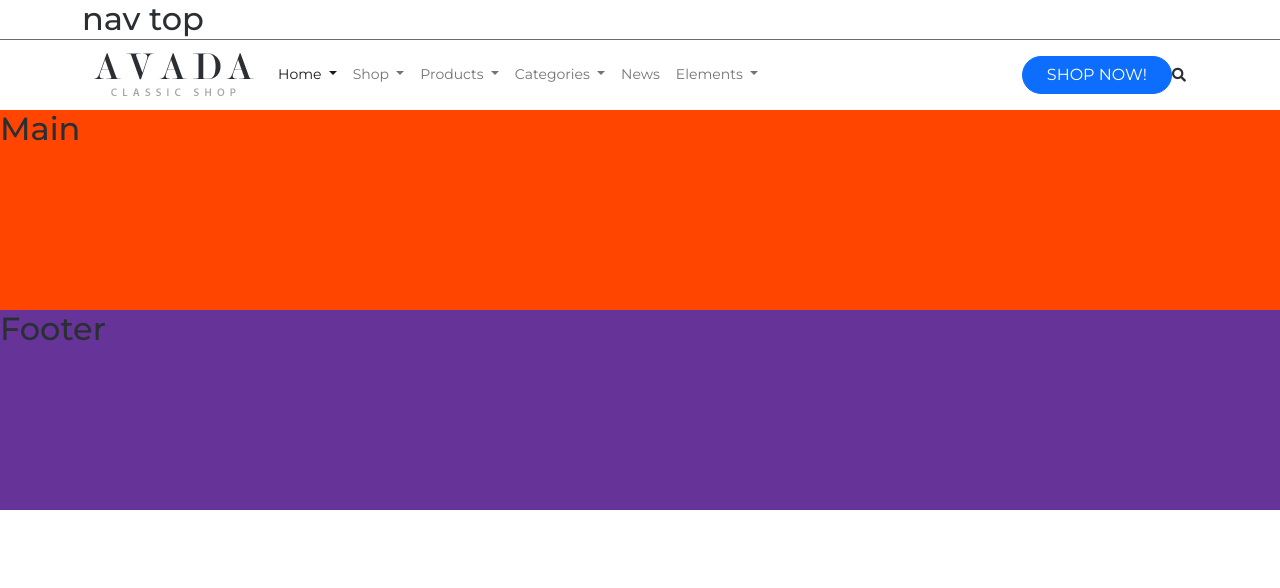
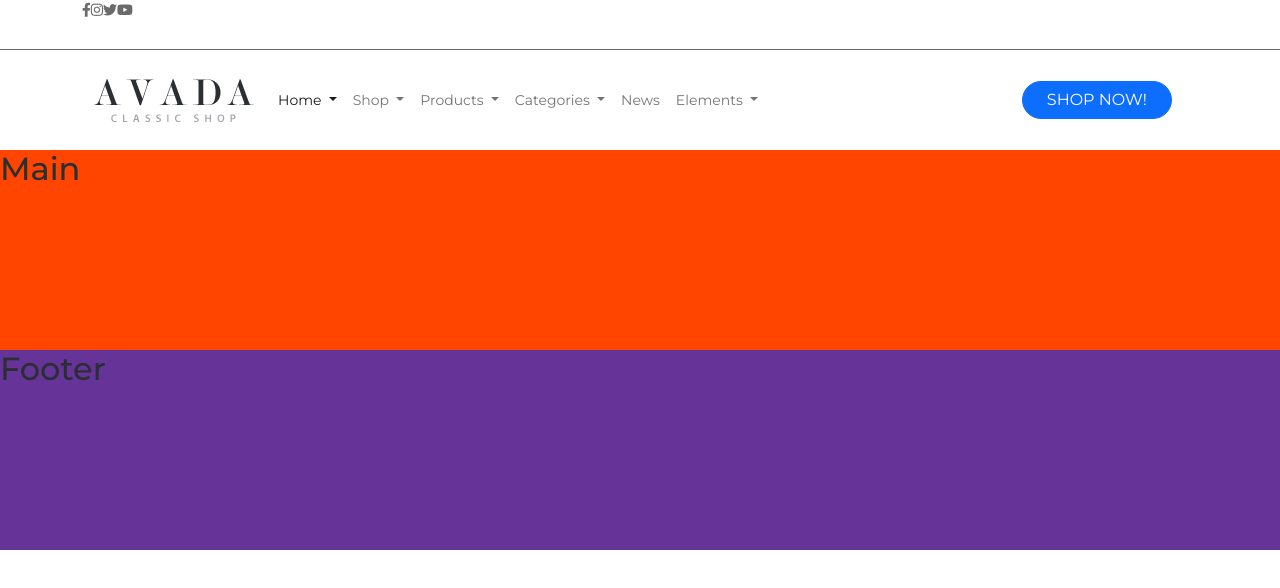
Before and after one commit to gzocchi/proj-html-vuejs, a Vue app: page / in a window 1280 px wide. Shown: the top 588 px of the page. Built offline with nearby package versions, Linux system fonts and the light colour scheme.

Commit message:
modificato header - aggiunti social

```diff
--- a/src/App.vue
+++ b/src/App.vue
@@ -32,18 +32,22 @@ export default {
         facebook: {
           name: "Facebook",
           link: "#facebook_link",
+          icon: "fab fa-facebook-f"
         },
         instagram: {
           name: "Instagram",
           link: "#instagram_link",
+          icon: "fab fa-instagram"
         },
         twitter: {
           name: "Twitter",
           link: "#twitter_link",
+          icon: "fab fa-twitter"
         },
         youtube: {
           name: "YouTube",
           link: "#youtube_link",
+          icon: "fab fa-youtube"
         },
       },
       headerLink: {
@@ -123,7 +127,6 @@ export default {
             },
           },
         },
-
         news: {
           name: "News",
           link: "#",
--- a/src/assets/style/variables.scss
+++ b/src/assets/style/variables.scss
@@ -11,3 +11,8 @@ $shocking: #e280b1;
 
 // img
 $image_path: "/src/assets/img/";
+
+// header
+$header_h: 150px;
+$nav-top_h: 50px;
+$nav-bottom_h: $header_h - $nav-top_h
--- a/src/components/Header.vue
+++ b/src/components/Header.vue
@@ -2,12 +2,15 @@
   <header>
     <section class="nav_top container-fluid">
       <div class="container">
-        <h2>nav top</h2>
+        <div class="social">
+          <i v-for="item in social" :key="item" :class="[item.icon]"></i>
+        </div>
+        <div class="user_section"></div>
       </div>
     </section>
     <section class="nav_bottom container-fluid">
       <div class="container">
-        <nav class="my_nav navbar navbar-expand-lg navbar-light ">
+        <nav class="my_nav navbar navbar-expand-lg navbar-light p-0">
           <div class="container-fluid">
             <a class="navbar-brand" href="#">
               <img
@@ -94,16 +97,34 @@ export default {
 <style scoped lang="scss">
 @import "../assets/style/general";
 
+header {
+  height: $header_h;
+  color: $fedora;
+
   .nav_top {
-  height: 40px;
+    height: $nav-top_h;
     border-bottom: 1px solid $fedora;
+
+    .social {
+    }
+    .user_section {
+    }
   }
 
   .nav_bottom {
-  height: 70px;
+    // height: $nav-top_h;
 
     .my_nav {
+      height: $nav-bottom_h;
+      color: $white;
+
+      & > div {
         height: 100%;
+      }
+
+      #navbarSupportedContent {
+        height: 100%;
+      }
 
       button {
         border-radius: 50px;
@@ -113,5 +134,22 @@ export default {
         cursor: pointer;
       }
     }
+    .navbar-light .navbar-nav .show > .nav-link[data-v-61dd7a3d],
+    .navbar-light .navbar-nav .nav-link.active[data-v-61dd7a3d] {
+      color: $havelock_blue;
+    }
+    // .active::after {
+    //   content: "";
+    //   position: absolute;
+    //   top: - 100%;
+    //   left: 0;
+    //   transform: translateY(+100%);
+    //   display: block;
+    //   height: 1px;
+    //   width: 100%;
+    //   margin: 0;
+    //   background-color: $havelock_blue;
+    // }
+  }
 }
 </style>
```
Lines whose indentation alone changed are shown as unchanged.
